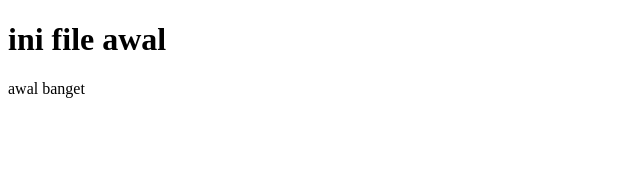
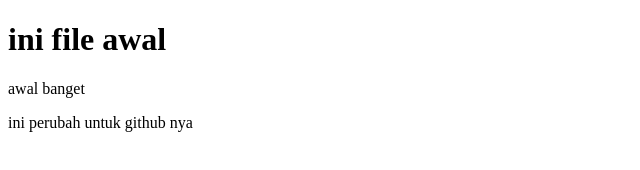
Before and after one commit to Theodora11/latihanawal, a plain HTML site: page index.html in a window 1280 px wide. Shown: the whole page, without its empty margins (0-640 px from the left). Drawn offline with Linux system fonts and the light colour scheme.

Commit message:
nambah paragraf perubahan github
ini optional

```diff
--- a/index.html
+++ b/index.html
@@ -9,5 +9,6 @@
 <body>
     <h1>ini file awal</h1>
     <p>awal banget</p>
+    <p>ini perubah untuk github nya </p>
 </body>
 </html>
```
